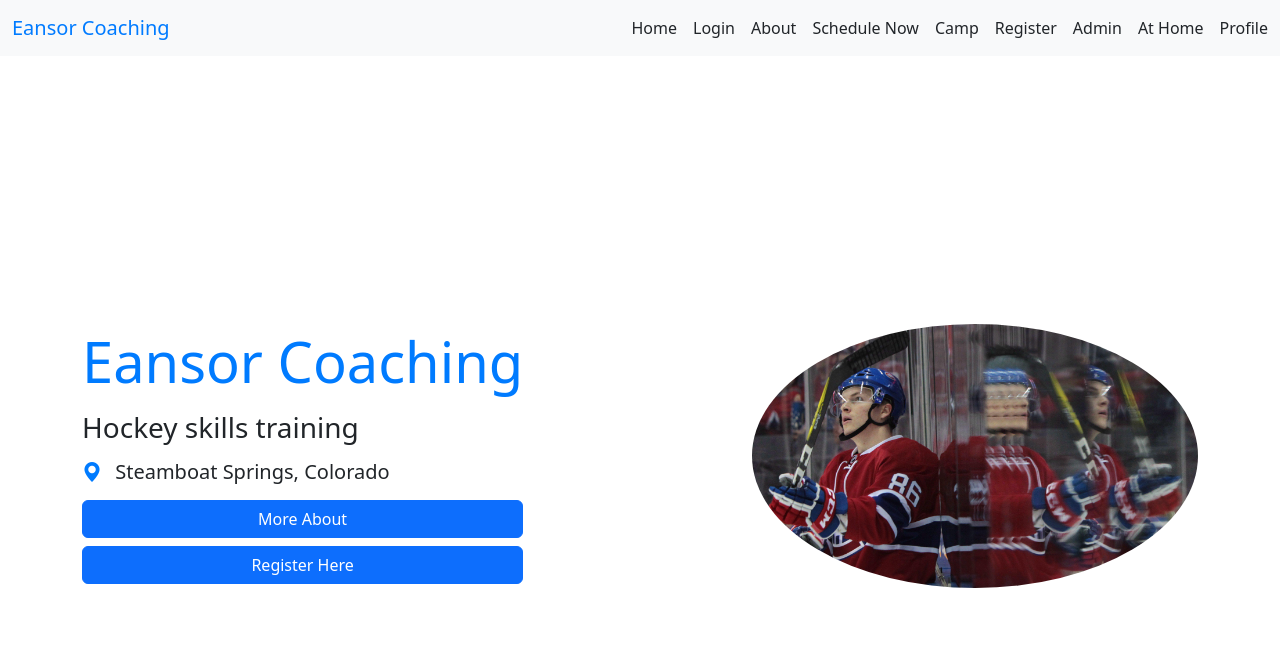
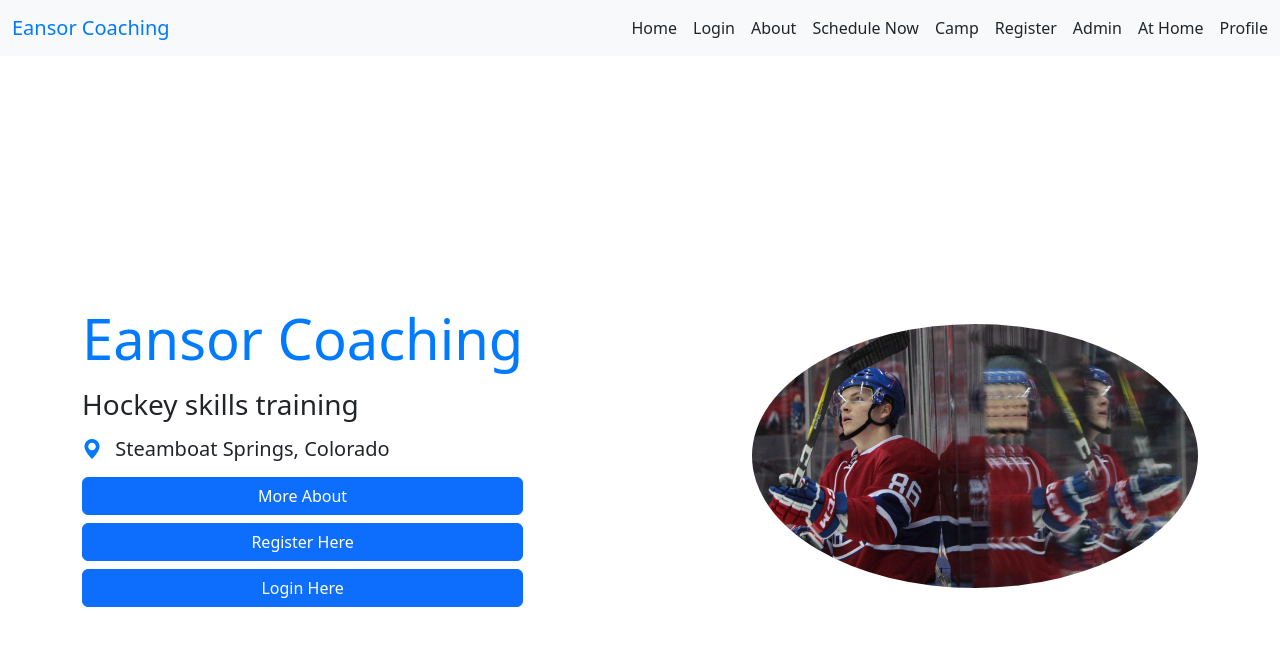
Before and after one commit to ScottEansor/hockey-website, a React (Vite) app in the folder frontend/: page / in a window 1280 px wide. Shown: the top 646 px of the page. Built offline with nearby package versions, Linux system fonts and the light colour scheme.

Commit message:
added login button to home page

```diff
--- a/frontend/src/components/Home.jsx
+++ b/frontend/src/components/Home.jsx
@@ -22,6 +22,9 @@ export default function Home() {
         <Link to="register" className="btn btn-primary">
           Register Here
         </Link>
+        <Link to="login" className="btn btn-primary">
+          Login Here
+        </Link>
       </div>
 
       <img
```
